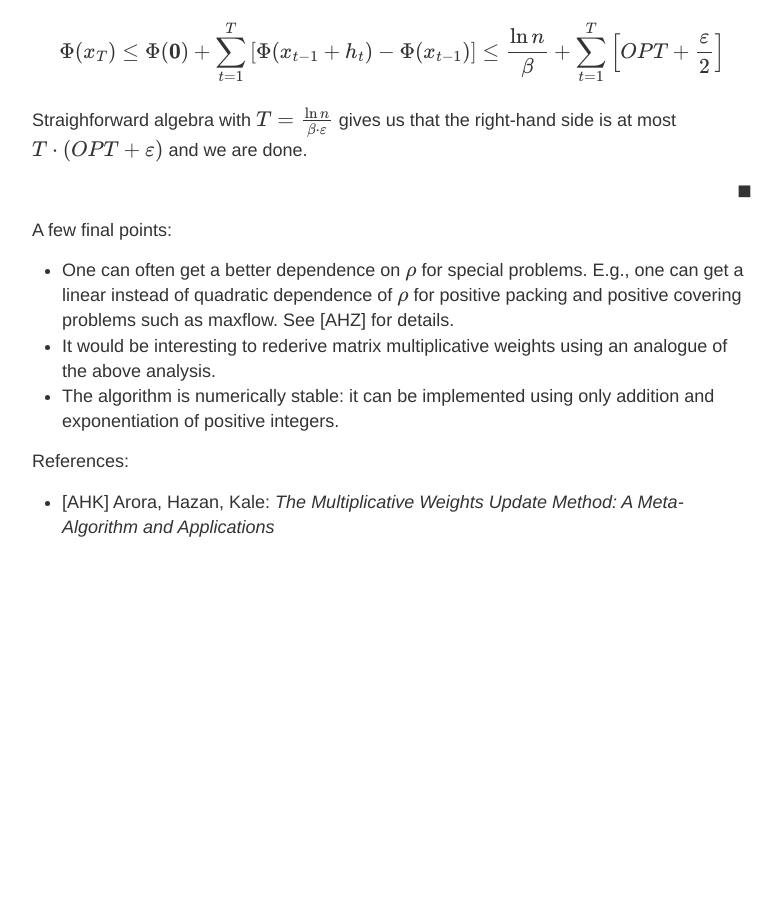
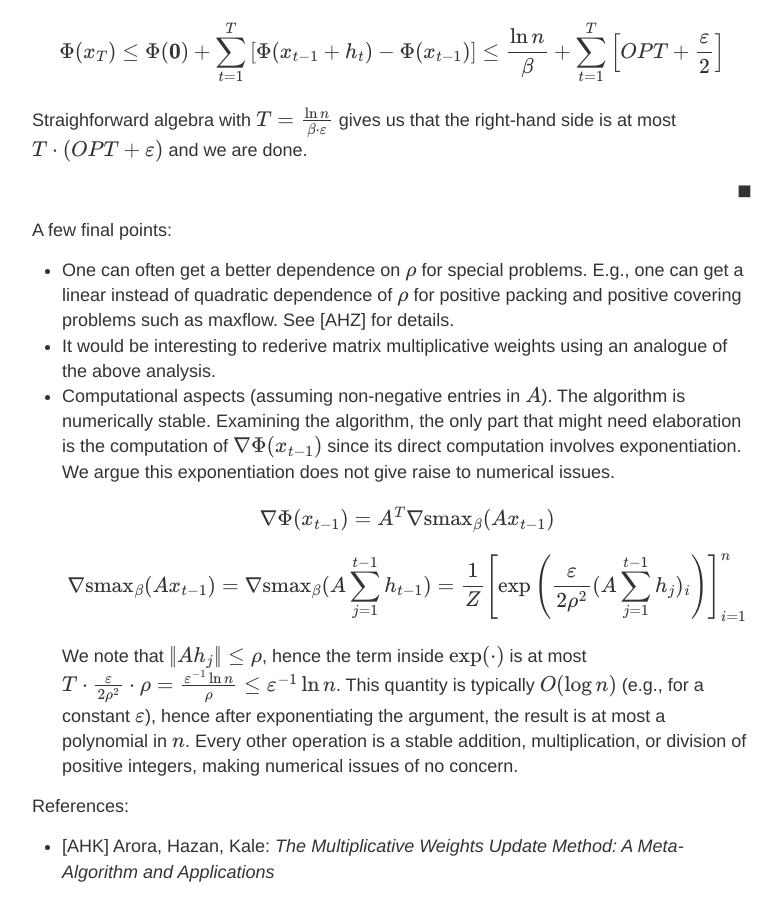
Before and after one commit to Zuza/zuza.github.io, a Jekyll site: the page built from _posts/2019-12-29-Intuitive-Multiplicative-Weights.md, in a window 1280 px wide and 900 px high, scrolled down 3162 px. Shown: the whole window, without its empty margins (248-1030 px from the left). Built offline with Jekyll 4.4.1, drawn with Linux system fonts in a browser that asks for light colours; formulas are drawn with MathJax 3; comment, search, counter and statistics services are not loaded; before the commit the page ends 3717 px from its top, so only the background shows below that.

Commit message:
Computational issues of multiplicative weights.

```diff
--- a/_posts/2019-12-29-Intuitive-Multiplicative-Weights.md
+++ b/_posts/2019-12-29-Intuitive-Multiplicative-Weights.md
@@ -88,7 +88,7 @@ In the maxflow problem, the parameter $\beta$ is chosen to be approximately $\ep
 
 We can now present the full multiplicative weights algorithm. We repeat the linearize-solve-update loop for a total of $T$ rounds (to be specified later). Solving the linearized problem is done via some black-box method (called the **oracle**) that needs to be supplied to the algorithm upfront. Precisely, the oracle is supplied a vector $p \in \mathbb{R}^n$ and needs to return $\arg\min_{x \in K} \inner{ p, x }$. Luckily, the linearized problem is often much simpler than the original one and can be easily optimized.
 
-How to choose the number of rounds $T$? It will mostly depend on two important parameters: the accuracy $\eps$ we require from the final solution, and a new parameter $\rho$ that we call the **width of the oracle**. The only requirement on the width is that $\rho$ must be larger than $$\dnorm{Ax}_\infty$$ for any $x$ that can be returned by the oracle (e.g., $\max_{x \in K} \dnorm{Ax}_\infty$ suffices, but sometimes we can implement the oracle that achieves a better bound).
+How to choose the number of rounds $T$? It will mostly depend on two important parameters: the accuracy $\eps$ we require from the final solution, and a new parameter $\rho$ that we call the **width of the oracle**. The only requirement on the width is that $\rho \ge 1$ must be larger than $$\dnorm{Ax}_\infty$$ for any $x$ that can be returned by the oracle (e.g., $\max_{x \in K} \dnorm{Ax}_\infty$ suffices, but sometimes we can implement the oracle that achieves a better bound).
 
 <div markdown="1" class="algorithm">
 **Algorithm (Multiplicative Weights):**
@@ -147,7 +147,12 @@ Straighforward algebra with $T = \frac{\ln n}{\beta \cdot \eps}$ gives us that t
 A few final points:
 * One can often get a better dependence on $\rho$ for special problems. E.g., one can get a linear instead of quadratic dependence of $\rho$ for positive packing and positive covering problems such as maxflow. See [AHZ] for details.
 * It would be interesting to rederive matrix multiplicative weights using an analogue of the above analysis.
-* The algorithm is numerically stable: it can be implemented using only addition and exponentiation of positive integers.
+* Computational aspects (assuming non-negative entries in $A$). The algorithm is numerically stable. Examining the algorithm, the only part that might need elaboration is the computation of $\nabla \Phi(x_{t-1})$ since its direct computation involves exponentiation. We argue this exponentiation does not give raise to numerical issues.
+  <center>$$\nabla \Phi(x_{t-1}) = A^T \nabla \smax_\beta(A x_{t-1})$$</center>
+  <center>$$\nabla \smax_{\beta}(A x_{t-1}) = \nabla \smax_{\beta}(A \sum_{j=1}^{t-1} h_{t-1}) = \frac{1}{Z} \left[ \exp\left(\frac{\eps}{2\rho^2} (A \sum_{j=1}^{t-1} h_{j})_i \right) \right]_{i=1}^n$$</center>
+  We note that $\dnorm{Ah_j} \le \rho$, hence the term inside $\exp( \cdot )$ is at most $T \cdot \frac{\eps}{2\rho^2} \cdot \rho = \frac{\eps^{-1} \ln n}{\rho} \le \eps^{-1} \ln n$. This quantity is typically $O(\log n)$ (e.g., for a constant $\eps$), hence after exponentiating the argument, the result is at most a polynomial in $n$. Every other operation is a stable addition, multiplication, or division of positive integers, making numerical issues of no concern.
+
+
 
 References:
 * [AHK] Arora, Hazan, Kale: *The Multiplicative Weights Update Method: A Meta-Algorithm and Applications*
```
